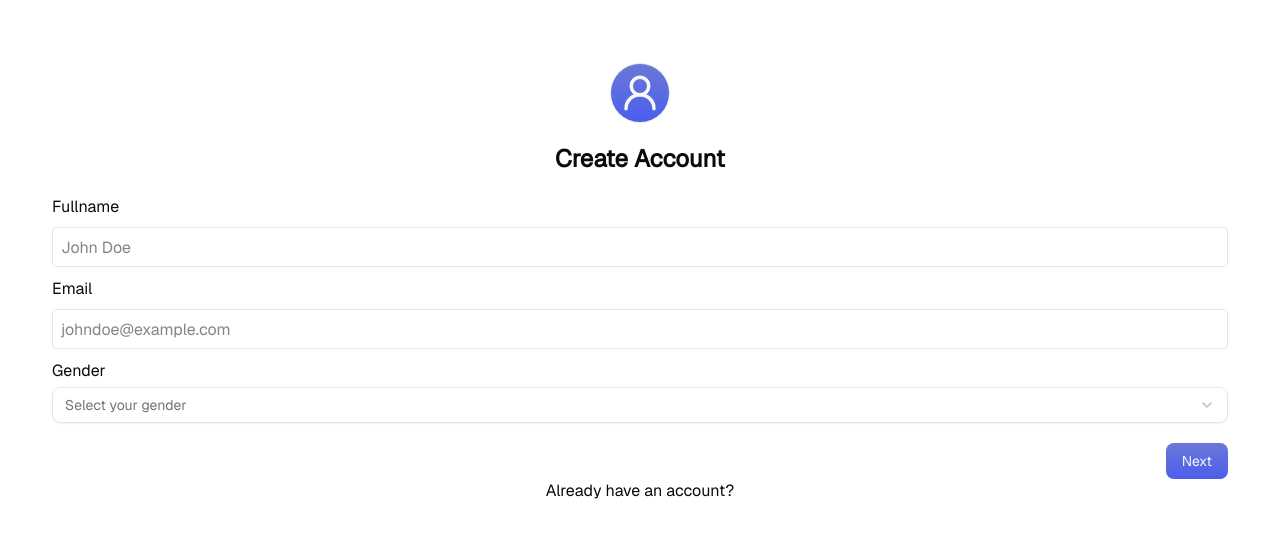
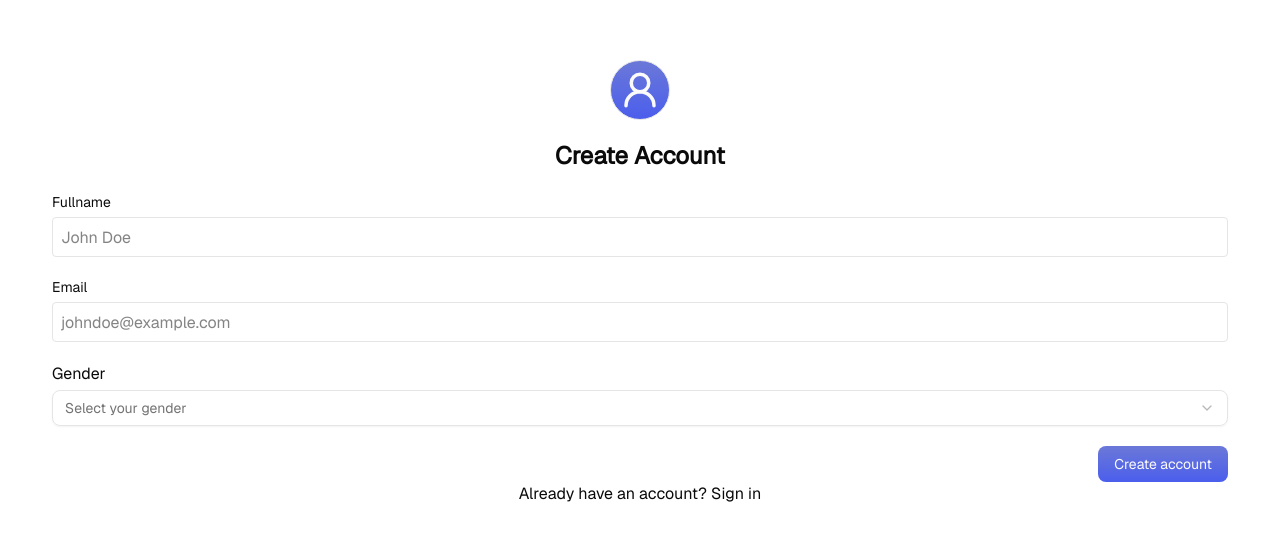
Before and after one commit to nUnitecch/LASUWEBAPP-Frontend, a Next.js app: page /auth/signup in a window 1280 px wide. Shown: the part 107-648 px from the top of the page. Built offline with nearby package versions, Linux system fonts and the light colour scheme.

Commit message:
feat: added submit functionality

```diff
--- a/app/auth/signin/page.tsx
+++ b/app/auth/signin/page.tsx
@@ -1,3 +1,4 @@
+import FormField from "@/components/Forms/FormField";
 import { UserRound } from "lucide-react";
 import Link from "next/link";
 
@@ -16,8 +17,16 @@ export default function Login() {
         </p>
       </div>
       <form className="m-5">
-        <div className="fields"></div>
-        <Link href="/signin"></Link>
+        <div className="fields flex flex-col gap-3 mb-5">
+          <FormField name="username" label="Username" placeholder="JohnDoe" />
+          <FormField
+            name="password"
+            type="password"
+            label="Password"
+            placeholder="Enter password"
+          />
+        </div>
+        <Link href="/auth/signup">Sign up</Link>
       </form>
     </div>
   );
--- a/app/auth/signup/page.tsx
+++ b/app/auth/signup/page.tsx
@@ -12,10 +12,33 @@ import {
   facultyOptions,
   genderOptions,
   levelOptions,
+  SignupFormData,
 } from "@/lib/schemas/authSchema";
+import { FormProvider, useForm } from "react-hook-form";
 
 export default function Signup() {
   const [steps, setSteps] = useState(1);
+
+  const methods = useForm<SignupFormData>({
+    defaultValues: {
+      fullname: "",
+      email: "",
+      gender: "",
+      username: "",
+      matricNo: "",
+      campus: "",
+      faculty: "",
+      department: "",
+      level: "",
+      whatsappNumber: "",
+      callingNumber: "",
+      address: "",
+      guidanceName: "",
+      guidanceNumber: "",
+      password: "",
+      confirmPassword: "",
+    },
+  });
 
   const next = () => {
     if (steps < 4) setSteps(steps + 1);
@@ -24,6 +47,8 @@ export default function Signup() {
   const prev = () => {
     if (steps > 1) setSteps(steps - 1);
   };
+
+  const onSubmit = (data: any) => console.log(data); // FormEventHandler<HTMLFormElement
 
   return (
     <div className="w-[95%]">
@@ -35,10 +60,11 @@ export default function Signup() {
         </div>
         <h1 className="text-2xl font-semibold my-3">Create Account</h1>
       </div>
-      <form className="m-5" onSubmit={(e) => e.preventDefault()}>
-        <div className="">
+      <FormProvider {...methods}>
+        <form className="m-5" onSubmit={methods.handleSubmit(onSubmit)}>
+          <>
             {steps === 1 && (
-            <div className="fields flex flex-col gap-2.5 mb-5">
+              <div className="fields flex flex-col gap-5 mb-5">
                 <FormField
                   label="Fullname"
                   type="text"
@@ -61,7 +87,7 @@ export default function Signup() {
               </div>
             )}
             {steps === 2 && (
-            <div className="fields flex flex-col gap-2.5 mb-5">
+              <div className="fields flex flex-col gap-3 mb-5">
                 <FormField
                   label="Matric Number"
                   type="number"
@@ -99,7 +125,7 @@ export default function Signup() {
               </div>
             )}
             {steps === 3 && (
-            <div className="fields flex flex-col gap-2.5 mb-5">
+              <div className="fields flex flex-col gap-3 mb-5">
                 <FormField
                   name="whatsappNumber"
                   type="tel"
@@ -133,7 +159,7 @@ export default function Signup() {
               </div>
             )}
             {steps === 4 && (
-            <div className="fields flex flex-col gap-2.5 mb-5">
+              <div className="fields flex flex-col gap-3 mb-5">
                 <FormField
                   name="password"
                   type="password"
@@ -148,21 +174,30 @@ export default function Signup() {
                 />
               </div>
             )}
-        </div>
+          </>
           <div className="flex w-full">
             {steps > 1 && (
               <Button type="button" className="btn-secondary" onClick={prev}>
                 Prev
               </Button>
             )}
-          <Button type="button" className="btn-primary ml-auto" onClick={next}>
+            {steps !== 4 ? (
+              <Button className="btn-primary ml-auto">Create account</Button>
+            ) : (
+              <Button
+                type="button"
+                className="btn-primary ml-auto"
+                onClick={next}
+              >
                 Next
               </Button>
+            )}
           </div>
           <p className="text-center">
-          Already have an account? <Link href="/signin"></Link>
+            Already have an account? <Link href="/auth/signin">Sign in</Link>
           </p>
         </form>
+      </FormProvider>
     </div>
   );
 }
--- a/components/Forms/FormField.tsx
+++ b/components/Forms/FormField.tsx
@@ -1,6 +1,10 @@
+"use client";
+
+import { useFormContext } from "react-hook-form";
+
 interface FormFieldProps {
   name: string;
-  type: string;
+  type?: string;
   placeholder: string;
   label: string;
 }
@@ -11,26 +15,35 @@ export default function FormField({
   placeholder,
   label,
 }: FormFieldProps) {
+  const {
+    register,
+    formState: { errors },
+  } = useFormContext();
+
+  const error = errors[name]?.message as string;
+
   return (
     <div className="inputField">
-      <label htmlFor={name} className="block mb-2">
+      <label htmlFor={name} className="block mb-1 text-[14px]">
         {label}
       </label>
       {type === "textarea" ? (
         <textarea
           id={name}
           placeholder={placeholder}
-          className="border w-full rounded px-2 min-h-15"
+          className="border w-full rounded p-2 min-h-20"
+          {...register(name)}
         ></textarea>
       ) : (
         <input
           type={type || "text"}
           id={name}
-          name={name}
           placeholder={placeholder}
           className="border w-full h-10 rounded px-2"
+          {...register(name)}
         />
       )}
+      {error && <p className="text-red-500 text-sm">{error}</p>}
     </div>
   );
 }
--- a/components/Forms/FormSelect.tsx
+++ b/components/Forms/FormSelect.tsx
@@ -1,3 +1,6 @@
+"use client";
+
+import { useFormContext } from "react-hook-form";
 import {
   Select,
   SelectContent,
@@ -23,12 +26,20 @@ export default function FormSelect({
   options,
   groupLabel,
 }: FormSelectProps) {
+  const {
+    register,
+    setValue,
+    formState: { errors },
+  } = useFormContext();
+
+  const error = errors[name]?.message as string;
+
   return (
     <div>
       <label htmlFor={name} className="block mb-1">
         {label}
       </label>
-      <Select>
+      <Select onValueChange={(value) => setValue(name, value)}>
         <SelectTrigger className="w-full">
           <SelectValue placeholder={placeholder} />
         </SelectTrigger>
@@ -43,7 +54,8 @@ export default function FormSelect({
           </SelectGroup>
         </SelectContent>
       </Select>
-      <input type="hidden" name={name} />
+      {error && <p className="text-red-500 text-sm">{error}</p>}
+      <input type="hidden" {...register(name)} />
     </div>
   );
 }
--- a/components/ui/select.tsx
+++ b/components/ui/select.tsx
@@ -37,7 +37,7 @@ function SelectTrigger({
       data-slot="select-trigger"
       data-size={size}
       className={cn(
-        "border-input data-[placeholder]:text-muted-foreground [&_svg:not([class*='text-'])]:text-muted-foreground focus-visible:border-ring focus-visible:ring-ring/50 aria-invalid:ring-destructive/20 dark:aria-invalid:ring-destructive/40 aria-invalid:border-destructive dark:bg-input/30 dark:hover:bg-input/50 flex w-fit items-center justify-between gap-2 rounded-md border bg-transparent px-3 py-2 text-sm whitespace-nowrap shadow-xs transition-[color,box-shadow] outline-none focus-visible:ring-[3px] disabled:cursor-not-allowed disabled:opacity-50 data-[size=default]:h-9 data-[size=sm]:h-8 *:data-[slot=select-value]:line-clamp-1 *:data-[slot=select-value]:flex *:data-[slot=select-value]:items-center *:data-[slot=select-value]:gap-2 [&_svg]:pointer-events-none [&_svg]:shrink-0 [&_svg:not([class*='size-'])]:size-4",
+        "border-input data-placeholder:text-muted-foreground [&_svg:not([class*='text-'])]:text-muted-foreground focus-visible:border-ring focus-visible:ring-ring/50 aria-invalid:ring-destructive/20 dark:aria-invalid:ring-destructive/40 aria-invalid:border-destructive dark:bg-input/30 dark:hover:bg-input/50 flex w-fit items-center justify-between gap-2 rounded-md border bg-transparent px-3 py-2 text-sm whitespace-nowrap shadow-xs transition-[color,box-shadow] outline-none focus-visible:ring-[3px] disabled:cursor-not-allowed disabled:opacity-50 data-[size=default]:h-9 data-[size=sm]:h-8 *:data-[slot=select-value]:line-clamp-1 *:data-[slot=select-value]:flex *:data-[slot=select-value]:items-center *:data-[slot=select-value]:gap-2 [&_svg]:pointer-events-none [&_svg]:shrink-0 [&_svg:not([class*='size-'])]:size-4",
         className
       )}
       {...props}
@@ -62,7 +62,7 @@ function SelectContent({
       <SelectPrimitive.Content
         data-slot="select-content"
         className={cn(
-          "bg-popover text-popover-foreground data-[state=open]:animate-in data-[state=closed]:animate-out data-[state=closed]:fade-out-0 data-[state=open]:fade-in-0 data-[state=closed]:zoom-out-95 data-[state=open]:zoom-in-95 data-[side=bottom]:slide-in-from-top-2 data-[side=left]:slide-in-from-right-2 data-[side=right]:slide-in-from-left-2 data-[side=top]:slide-in-from-bottom-2 relative z-50 max-h-(--radix-select-content-available-height) min-w-[8rem] origin-(--radix-select-content-transform-origin) overflow-x-hidden overflow-y-auto rounded-md border shadow-md",
+          "bg-popover text-popover-foreground data-[state=open]:animate-in data-[state=closed]:animate-out data-[state=closed]:fade-out-0 data-[state=open]:fade-in-0 data-[state=closed]:zoom-out-95 data-[state=open]:zoom-in-95 data-[side=bottom]:slide-in-from-top-2 data-[side=left]:slide-in-from-right-2 data-[side=right]:slide-in-from-left-2 data-[side=top]:slide-in-from-bottom-2 relative z-50 max-h-(--radix-select-content-available-height) min-w-32 origin-(--radix-select-content-transform-origin) overflow-x-hidden overflow-y-auto rounded-md border shadow-md",
           position === "popper" &&
             "data-[side=bottom]:translate-y-1 data-[side=left]:-translate-x-1 data-[side=right]:translate-x-1 data-[side=top]:-translate-y-1",
           className
```
Lines whose indentation alone changed are shown as unchanged.
